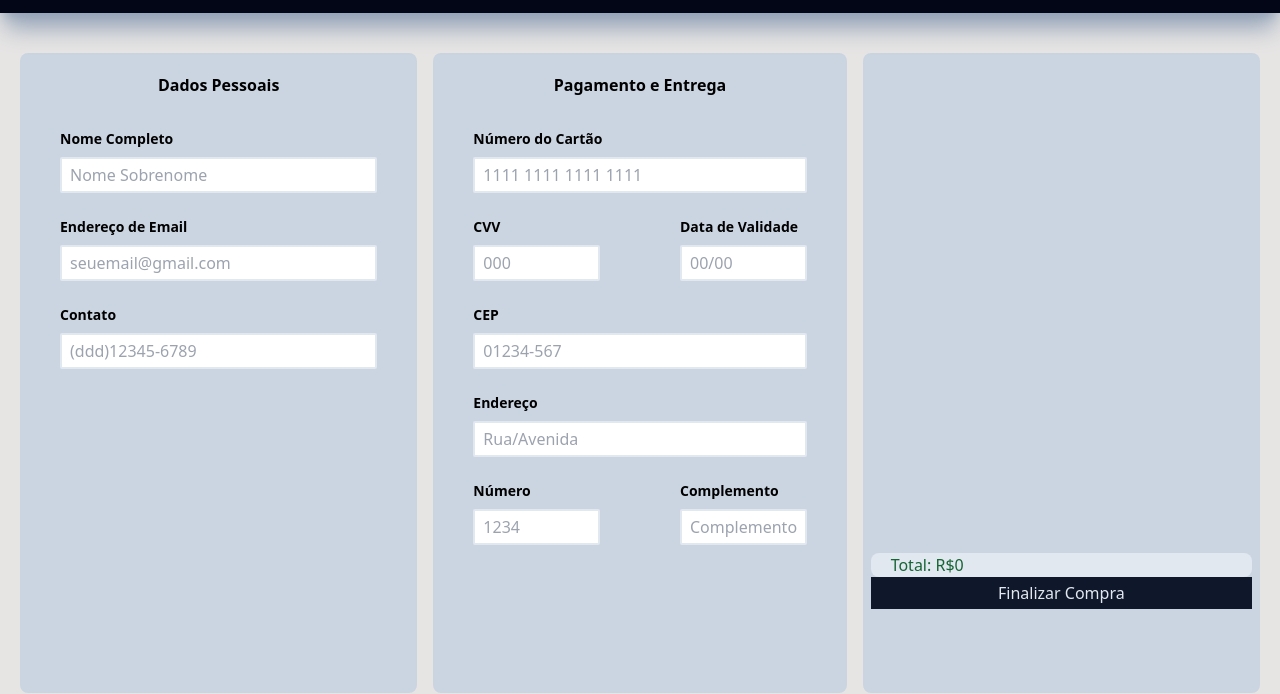
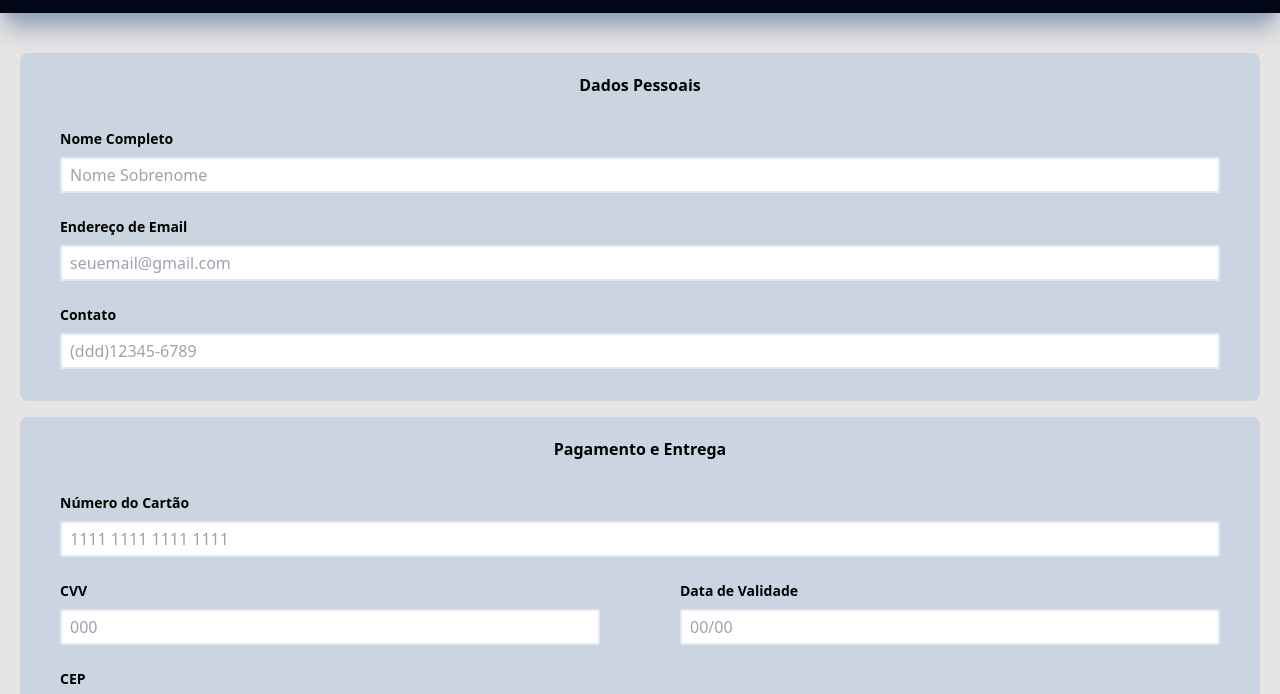
Before and after one commit to bluee-bluue/IntensivaoJavaScript, a website built with Vite: page checkout.html in a window 1280 px wide. Shown: the part 67-761 px from the top of the page. Built offline with nearby package versions, Linux system fonts and the light colour scheme.

Commit message:
Modificação

```diff
--- a/checkout.html
+++ b/checkout.html
@@ -6,15 +6,15 @@
     <title>Magazine Hashtag - Finalizar Compra</title>
     <link rel="stylesheet" href="./style.css" />
     <link rel="stylesheet" href="https://cdnjs.cloudflare.com/ajax/libs/font-awesome/6.4.2/css/all.min.css" integrity="sha512-z3gLpd7yknf1YoNbCzqRKc4qyor8gaKU1qmn+CShxbuBusANI9QpRohGBreCFkKxLhei6S9CQXFEbbKuqLg0DA==" crossorigin="anonymous" referrerpolicy="no-referrer"/>
-  </head>
+</head>
   <body class="bg-stone-200 flex flex-col h-screen">
     <header class="flex text-xl bg-slate-950 shadow-xl shadow-slate-400 px-8 py-4 justify-between sticky top-0 z-10">
     <a href="./">
         <img class="h-12" src="./assets/logo/hashtag.svg" alt="Logo do Magazine Hashtag."/>
     </a>
     </header>
-    <form class="flex w-100 px-5 gap-4 py-10 grow">
-        <section id="dados-usuario" class="w-1/3 bg-slate-300 rounded-lg py-5">
+    <form class="flex flex-wrap justify-center max-w-screen-2xl px-5 gap-4 py-10 grow">
+        <section id="dados-usuario" class="w-full justify-center bg-slate-300 rounded-lg py-5">
             <p class="mb-5 text-center font-bold">Dados Pessoais</p>
             <div class="flex flex-col px-10 py-3">
                 <label for="nome" class="font-bold text-sm mb-2">Nome Completo</label>
@@ -29,7 +29,7 @@
                 <input type="tel" id="tel" class="rounded-sm px-2 border-2 border-slate-200 py-1" placeholder="(ddd)12345-6789" required />
             </div>
         </section>
-        <section id="pagamento-entrega" class="w-1/3 bg-slate-300 rounded-lg py-5">
+        <section id="pagamento-entrega" class="w-full justify-center bg-slate-300 rounded-lg py-5">
             <p class="mb-5 text-center font-bold">Pagamento e Entrega</p>
             <div class="flex flex-col px-10 py-3">
                 <label for="numero-cartao" class="font-bold text-sm mb-2">Número do Cartão</label>
@@ -64,7 +64,7 @@
                 </div>
             </div>
         </section>
-        <section id="produtos-checkout" class="w-1/3 bg-slate-300 rounded-lg py-5">
+        <section id="produtos-checkout" class="w-full justify-center bg-slate-300 rounded-lg py-5">
             <section id="container-produto-checkout" class="h-4/5 overflow-y-auto px-2 flex flex-col items-center"></section>
             <section id="celula-checkout" class="flex flex-col px-2 1/5 justify-around">
                 <p id="preco-total" class="bg-slate-200 text-green-800 rounded-lg pl-5">Total: R$0</p>
```
